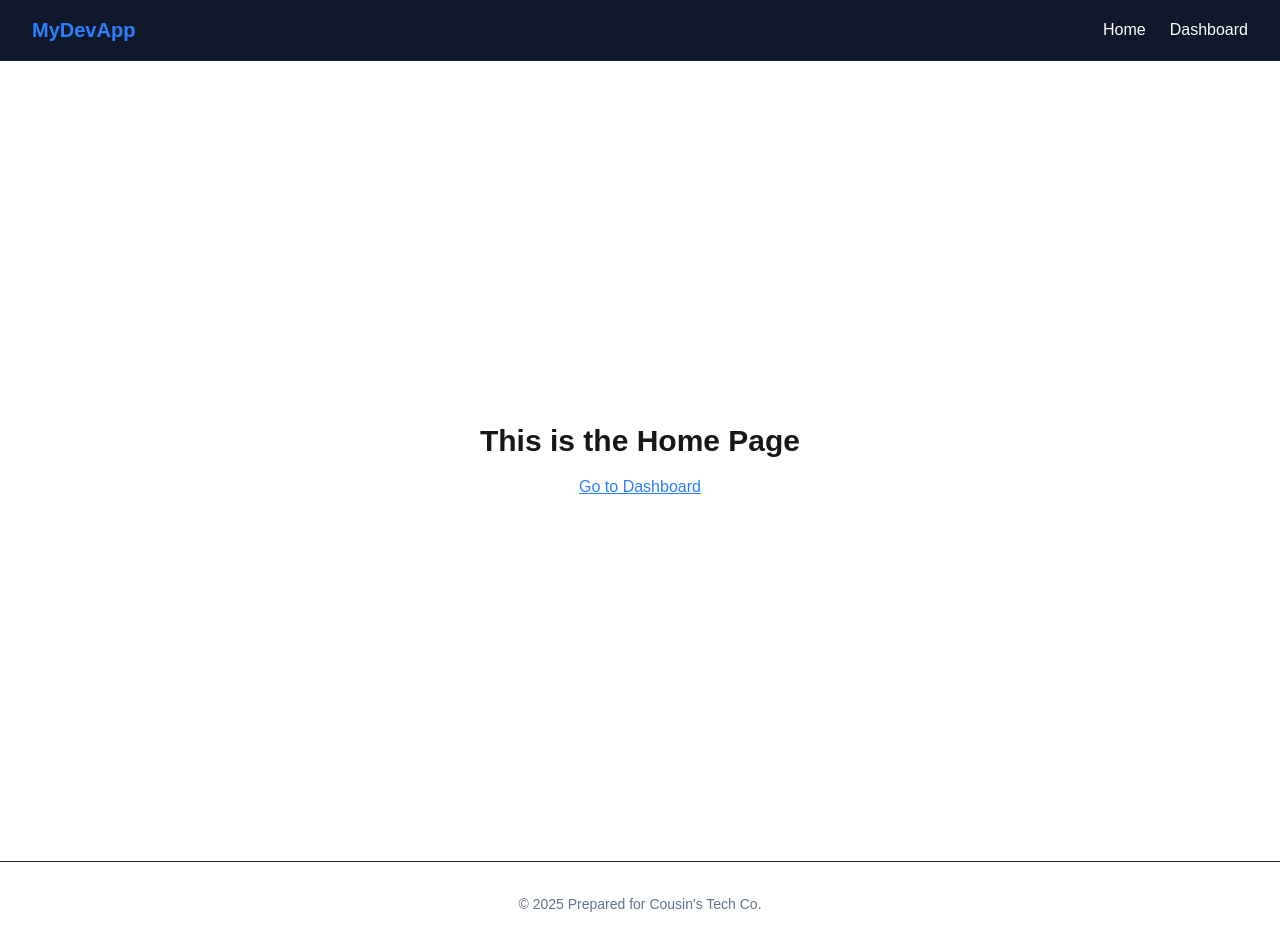
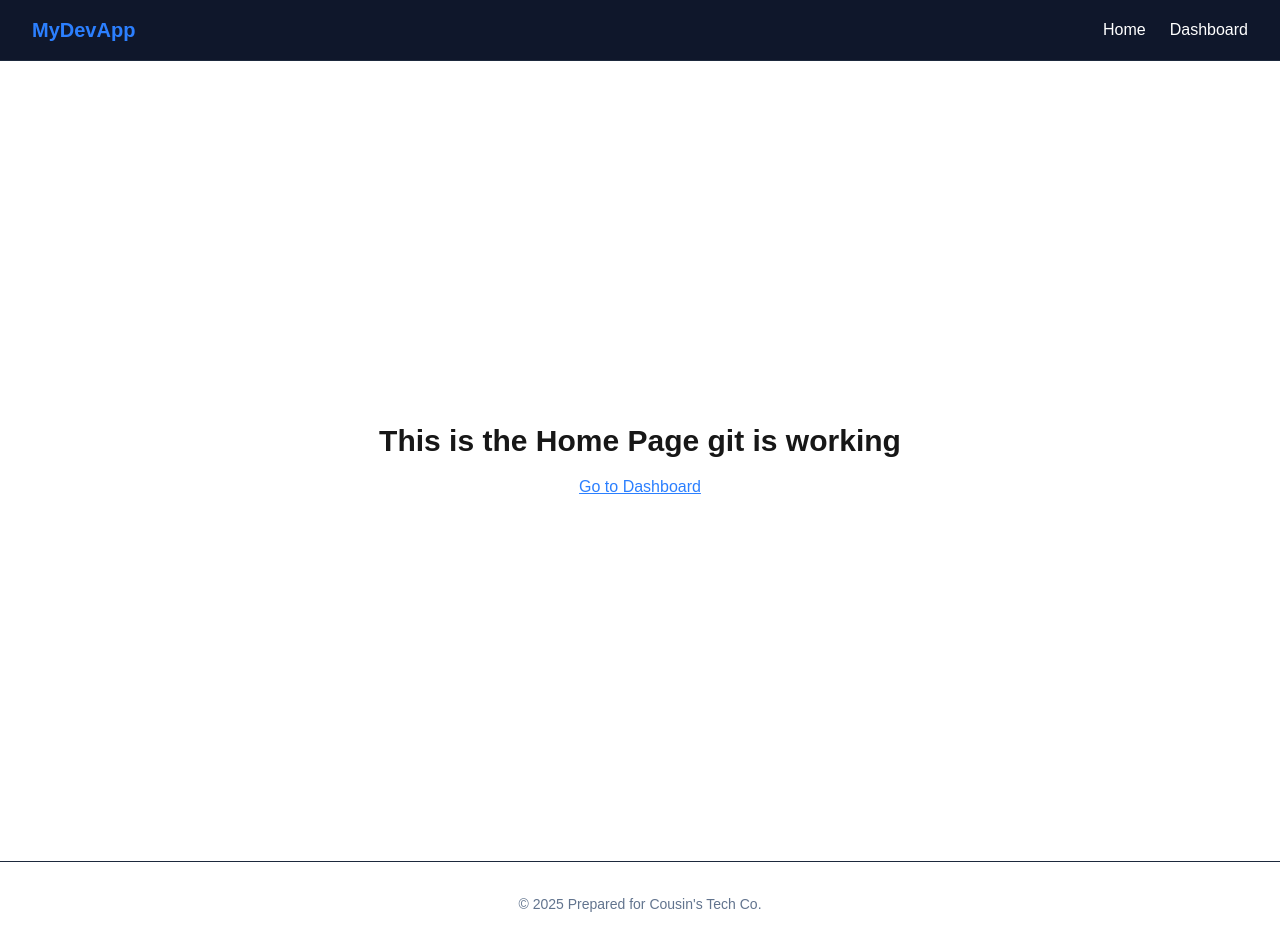
Before and after one commit to alexmps2003/my-first-nextjs, a Next.js app: page / in a window 1280 px wide. Built offline with nearby package versions, Linux system fonts and the light colour scheme.

Commit message:
Testing if Git preserves folder structure

```diff
--- a/app/page.tsx
+++ b/app/page.tsx
@@ -3,7 +3,9 @@ import Link from "next/link";
 export default function HomePage() {
   return (
     <div className="flex flex-col items-center justify-center min-h-screen">
-      <h1 className="text-3xl font-bold">This is the Home Page</h1>
+      <h1 className="text-3xl font-bold">
+        This is the Home Page git is working
+      </h1>
       <Link href="/dashboard" className="text-blue-500 underline mt-4">
         Go to Dashboard
       </Link>
```
